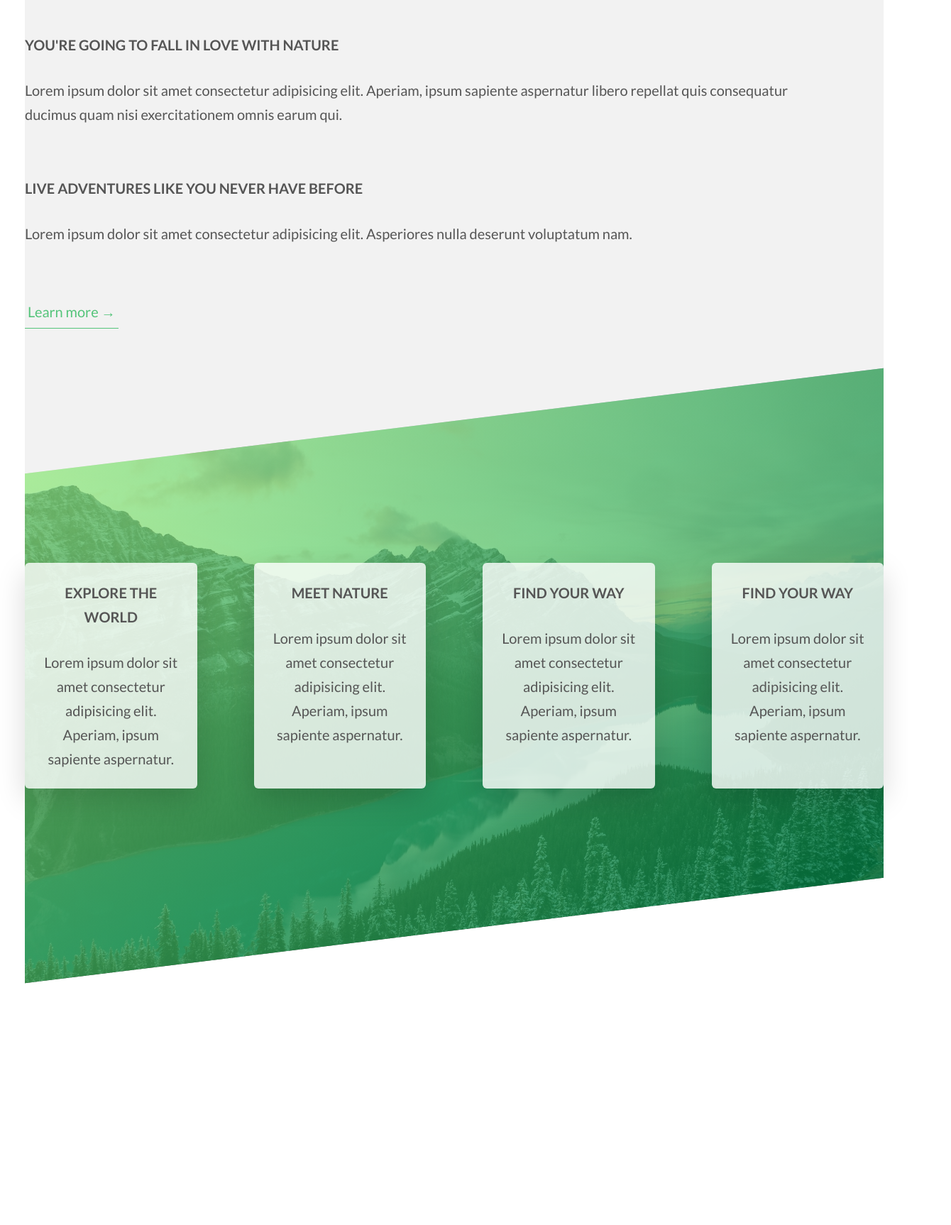
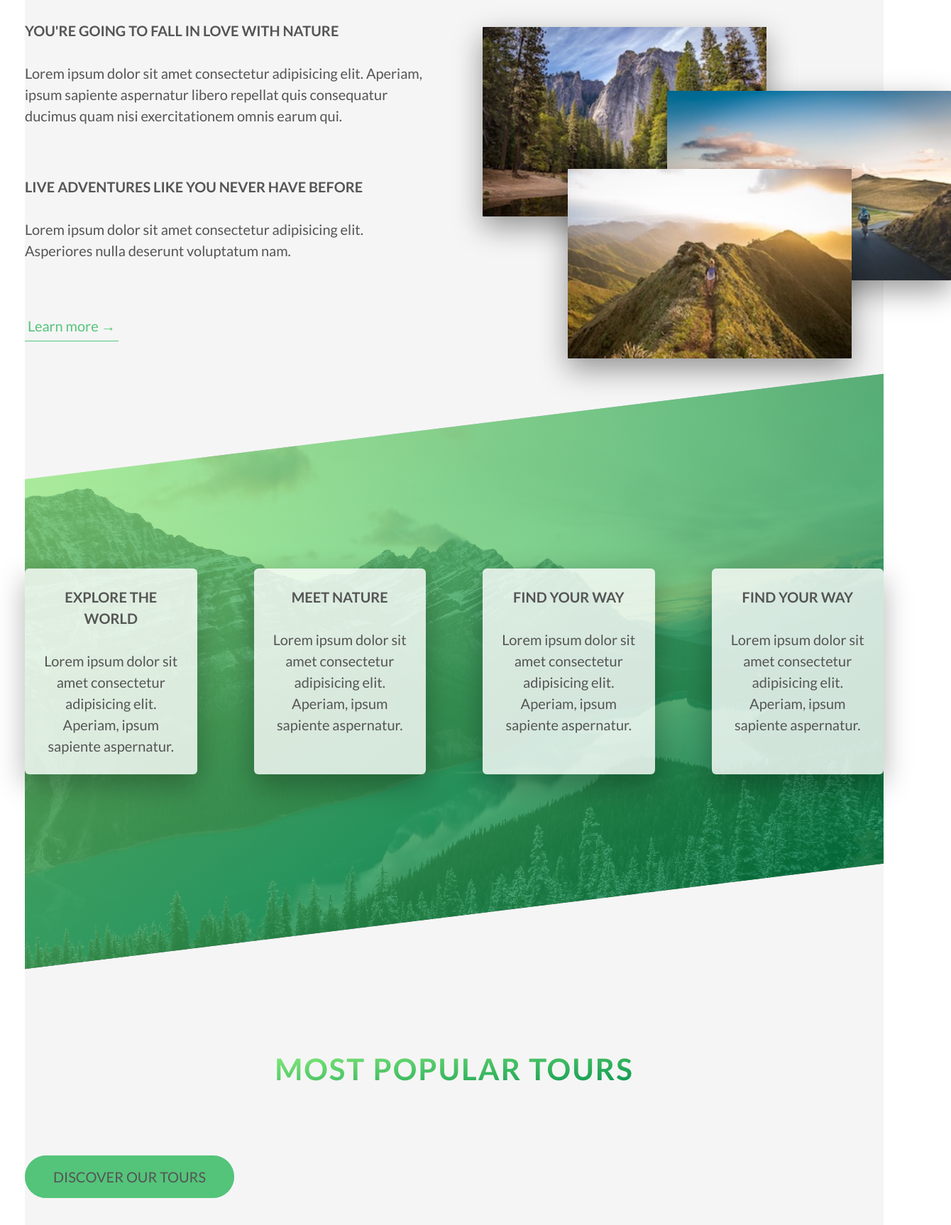
Before and after one commit to Jakubisik/Natours-Tours-Web, a plain HTML site: page index.html in a window 1280 px wide. Shown: the part 1000-2726 px from the top of the page at 71% size, 1340 px wide, since content can reach past the window. Before the commit the page ends 2386 px from the top, so only its background shows below. Drawn offline with Linux system fonts and the light colour scheme.

Commit message:
sectionAbout new content-2.3/ section--tours

```diff
--- a/index.html
+++ b/index.html
@@ -27,7 +27,7 @@
       </div>
     </header>
     <main>
-      <section class="section-about">
+      <section class="section--about">
         <div class="u-center-text u-margin-bottom-big">
           <h2 class="heading-secondary">
             Exciting tours for adventurous people
@@ -56,17 +56,17 @@
           <div class="img-container">
             <img
               class="composition__photo composition__photo--p1"
-              src="img/nat-1-large.jpg"
+              src="img/nat-1.jpg"
               alt="photo nature 1"
             />
             <img
               class="composition__photo composition__photo--p2"
-              src="img/nat-2-large.jpg"
+              src="img/nat-2.jpg"
               alt="photo nature 2"
             />
             <img
               class="composition__photo composition__photo--p3"
-              src="img/nat-3-large.jpg"
+              src="img/nat-3.jpg"
               alt="photo nature 3"
             />
           </div>
@@ -122,6 +122,13 @@
           </div>
         </div>
       </section>
+      <section class="section--tours">
+        <div class="u-center-text u-margin-bottom-big">
+          <h2 class="heading-secondary">Most popular tours</h2>
+        </div>
+        <div class="row"></div>
+        <a href="#" class="btn btn--green">Discover our tours</a>
+      </section>
     </main>
   </body>
 </html>
--- a/sass/main.scss
+++ b/sass/main.scss
@@ -34,7 +34,6 @@ html:focus-within {
 body {
   min-height: 100vh;
   text-rendering: optimizeSpeed;
-  line-height: 1.5;
 }
 
 /* A elements that don't have a class get default styles */
@@ -80,7 +79,7 @@ html {
 body {
   font-family: "Lato", sans-serif;
   font-weight: 400;
-  line-height: 1.7;
+  line-height: 1.5;
   color: #555;
   padding: 3.5rem;
 }
@@ -188,6 +187,8 @@ body {
   &,
   &:link,
   &:visited {
+    color: hsl(0, 0%, 33%);
+    font-size: 2rem;
     text-transform: uppercase;
     text-decoration: none;
     padding: 1.5rem 4rem;
@@ -216,12 +217,18 @@ body {
 
   &--white {
     background-color: hsl(0, 0%, 100%);
-    color: hsl(0, 0%, 47%);
-    font-size: 2rem;
-    font-weight: 400;
+
     &::after {
       background-color: hsl(0, 0%, 100%);
-      color: hsl(0, 0%, 47%);
+    }
+  }
+
+  &--green {
+    background-color: hsl(140, 49%, 55%);
+    color: inherit;
+
+    &::after {
+      background-color: hsl(140, 49%, 55%);
     }
   }
 
@@ -246,9 +253,9 @@ body {
   }
 }
 
-.section-about {
-  background-color: hsl(0, 0%, 95%);
-  padding: 25rem 0;
+.section--about {
+  background-color: hsla(0, 0%, 91.8%, 0.49);
+  padding: 24rem 0;
   margin-top: -20vh;
 }
 
@@ -295,6 +302,9 @@ body {
   margin: 0 auto;
   display: flex;
   gap: 8rem;
+  & > * {
+    width: 50%;
+  }
 }
 
 .img-container {
@@ -302,7 +312,7 @@ body {
 }
 
 .composition__photo {
-  width: 45%;
+  width: 40rem;
   -webkit-box-shadow: 0 1.5rem 4rem rgba(0, 0, 0, 0.4);
   box-shadow: 0 1.5rem 4rem rgba(0, 0, 0, 0.4);
   border-radius: 1px;
@@ -310,21 +320,20 @@ body {
   -webkit-transition: all 0.2s;
   transition: all 0.2s;
   outline-offset: 2rem;
-  z-index: 10;
 
   &--p1 {
-    top: 10%;
-    left: 2rem;
+    top: 1rem;
+    left: 0;
   }
 
   &--p2 {
-    top: 0;
-    left: 0;
+    top: 10rem;
+    left: 26rem;
   }
 
   &--p3 {
-    top: 0;
-    left: 0;
+    top: 21rem;
+    left: 12rem;
   }
 
   &:hover {
@@ -344,10 +353,6 @@ body {
 
 .paragraph {
   font-size: 2rem;
-}
-
-.section-about-img {
-  width: 55%;
 }
 
 .btn-text {
@@ -389,8 +394,14 @@ body {
 .features--box {
   background-color: hsla(0, 0%, 100%, 0.8);
   border-radius: 6px;
-  box-shadow: 0 1.5rem 4rem rgba(0, 0, 0, 0.15);
+  box-shadow: 0 1.5rem 4rem rgba(0, 0, 0, 0.3);
   padding: 2.5rem;
+  transition: all ease-in 0.15s;
+
+  &:hover {
+    transform: translateY(-3rem) scale(1.01);
+    box-shadow: 0 2rem 4rem rgba(0, 0, 0, 0.2);
+  }
 
   &__img {
     font-size: 11rem;
@@ -405,3 +416,14 @@ body {
     color: transparent;
   }
 }
+
+.section--tours {
+  background-color: hsla(0, 0%, 91.8%, 0.49);
+  padding: 28rem 0;
+  margin-top: -12vh;
+}
+
+.flex {
+  display: flex;
+  align-self: center;
+}
```
Also changed, not shown: sass/main.css, 1 other file.
